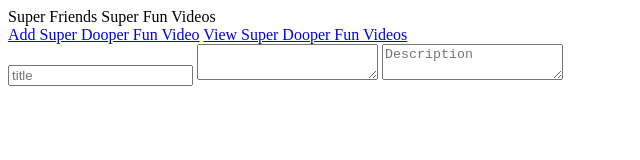
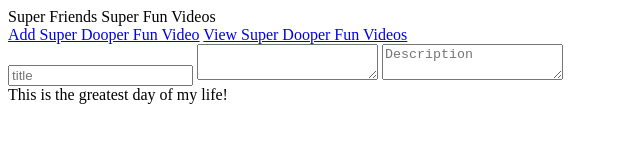
Before and after one commit to alarner/super-friends-super-fun-videos, a website: page index.html in a window 1280 px wide. Both pictures are taken after a click on the link "View Super Dooper Fun Videos". Shown: the whole page, without its empty margins (0-640 px from the left). Drawn offline with nearby package versions, Linux system fonts and the light colour scheme.

Commit message:
unhid section with link click

```diff
--- a/index.html
+++ b/index.html
@@ -9,8 +9,8 @@
 		Super Friends Super Fun Videos
 	</header>
 	<nav>
-		<a href="#add">Add Super Dooper Fun Video</a>
-		<a href="#view">View Super Dooper Fun Videos</a>
+		<a href="#add" id="add">Add Super Dooper Fun Video</a>
+		<a href="#view" id="view">View Super Dooper Fun Videos</a>
 	</nav>
 	<form>
 		<input type="text" id="title" placeholder="title">
@@ -18,7 +18,7 @@
 		<textarea id="description" placeholder="Description"></textarea>
 	</form>
 	<section id="superVideos">
-
+		This is the greatest day of my life!
 	</section>
 <script type="text/javascript" src="/node_modules/jquery/dist/jquery.min.js"></script>
 <script type="text/javascript" src="/scripts/main.js"></script>
--- a/scripts/main.js
+++ b/scripts/main.js
@@ -1 +1,14 @@
 'use strict';
+
+$(document).ready(function() {
+
+var $viewVideos = $('#view');
+var $superVideos = $('#superVideos');
+
+$viewVideos.click(function() {
+	$superVideos.css({display: 'block'});
+	console.log('It works!');
+})
+
+
+})
--- a/styles/main.sass.css
+++ b/styles/main.sass.css
@@ -0,0 +1,2 @@
+#superVideos {
+  display: none; }
--- a/styles/main.scss
+++ b/styles/main.scss
@@ -0,0 +1,3 @@
+#superVideos {
+	display: none;
+}
```
Also changed, not shown: scripts/bundle.js (+11 -0 lines), 1 other file.
